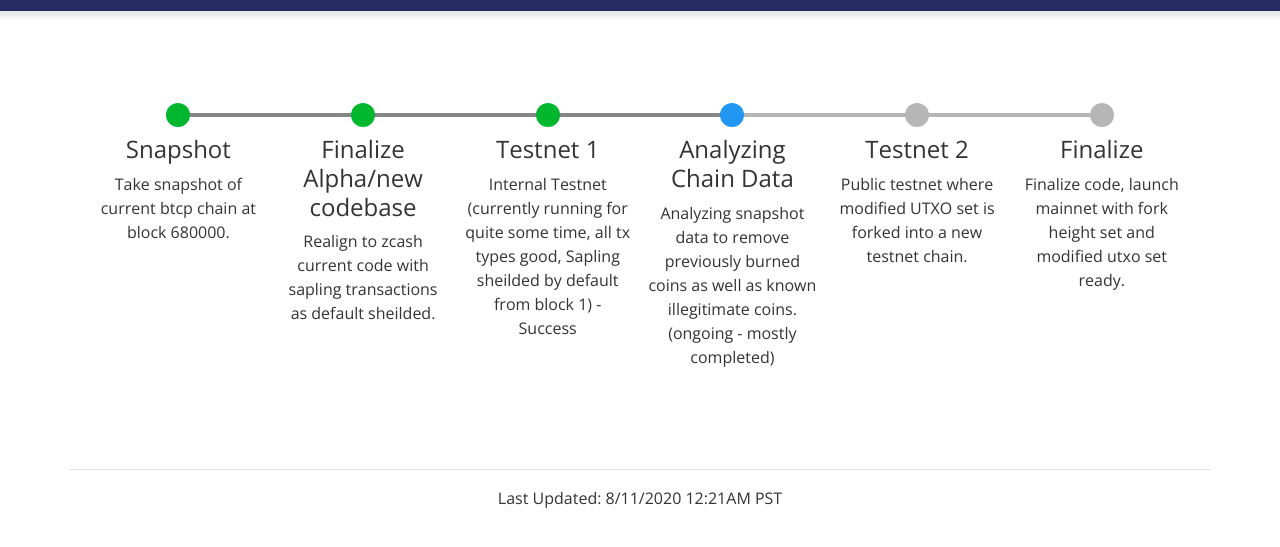
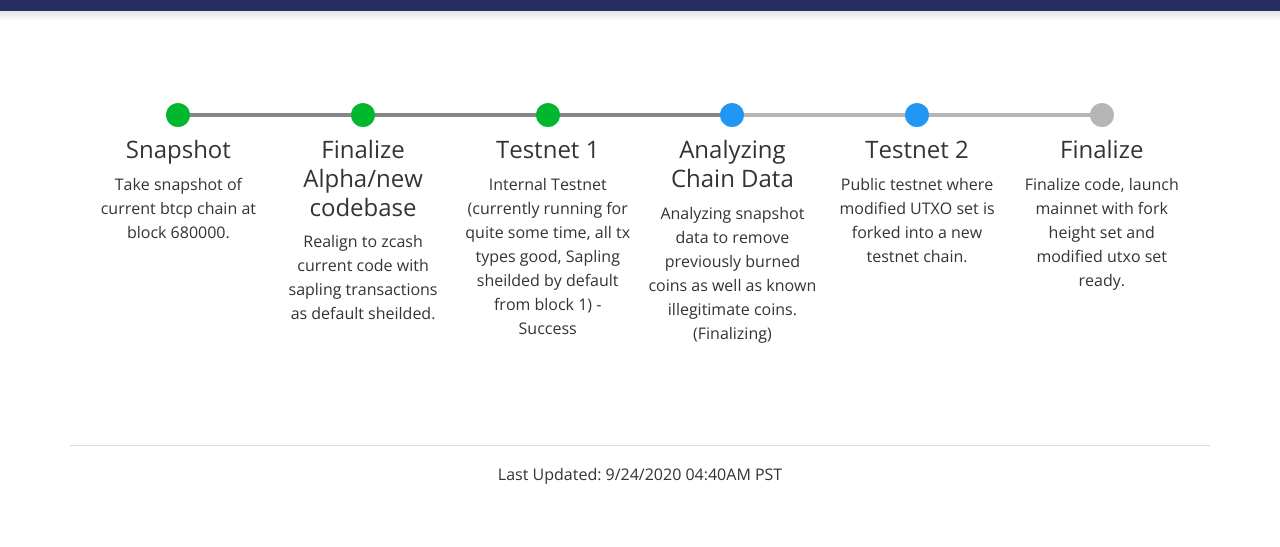
Before and after one commit to BTCPrivate/progress, a website: page docs/index.html in a window 1280 px wide. Shown: the part 69-616 px from the top of the page. Drawn offline with nearby package versions, Linux system fonts and the light colour scheme.

Commit message:
Update index.html

```diff
--- a/docs/index.html
+++ b/docs/index.html
@@ -56,11 +56,11 @@
             <div class="progress-marker"></div>
             <div class="progress-text">
               <h4 class="progress-title">Analyzing Chain Data</h4>
-              Analyzing snapshot data to remove previously burned coins as well as known illegitimate coins. (ongoing - mostly completed)
+              Analyzing snapshot data to remove previously burned coins as well as known illegitimate coins. (Finalizing)
             </div>
           </li>
 
-          <li class="progress-step">
+          <li class="progress-step is-active">
             <div class="progress-marker"></div>
             <div class="progress-text">
               <h4 class="progress-title">Testnet 2</h4>
@@ -86,7 +86,7 @@
 
     <footer class="fullwidth fullwidth--sm footer">
       <div class="container">
-	Last Updated: 8/11/2020 12:21AM PST
+	Last Updated: 9/24/2020 04:40AM PST
       </div>
     </footer>
 
```
